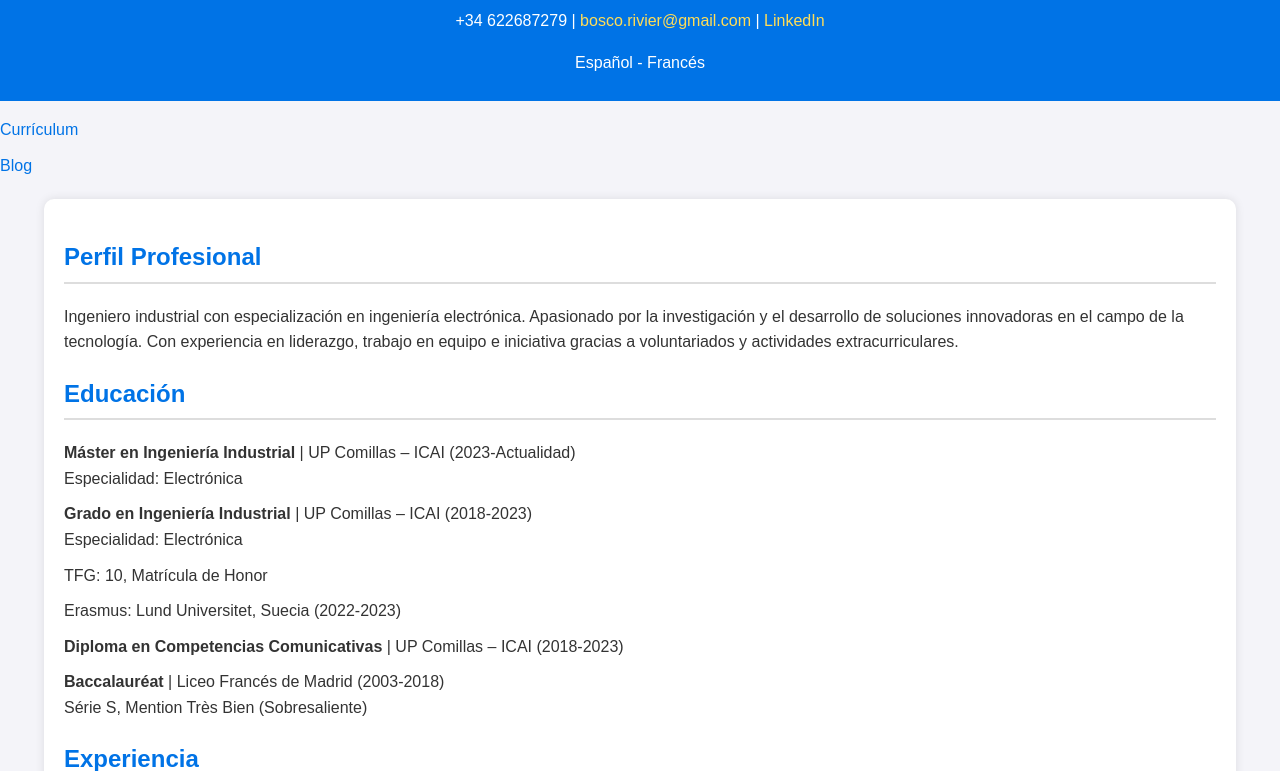
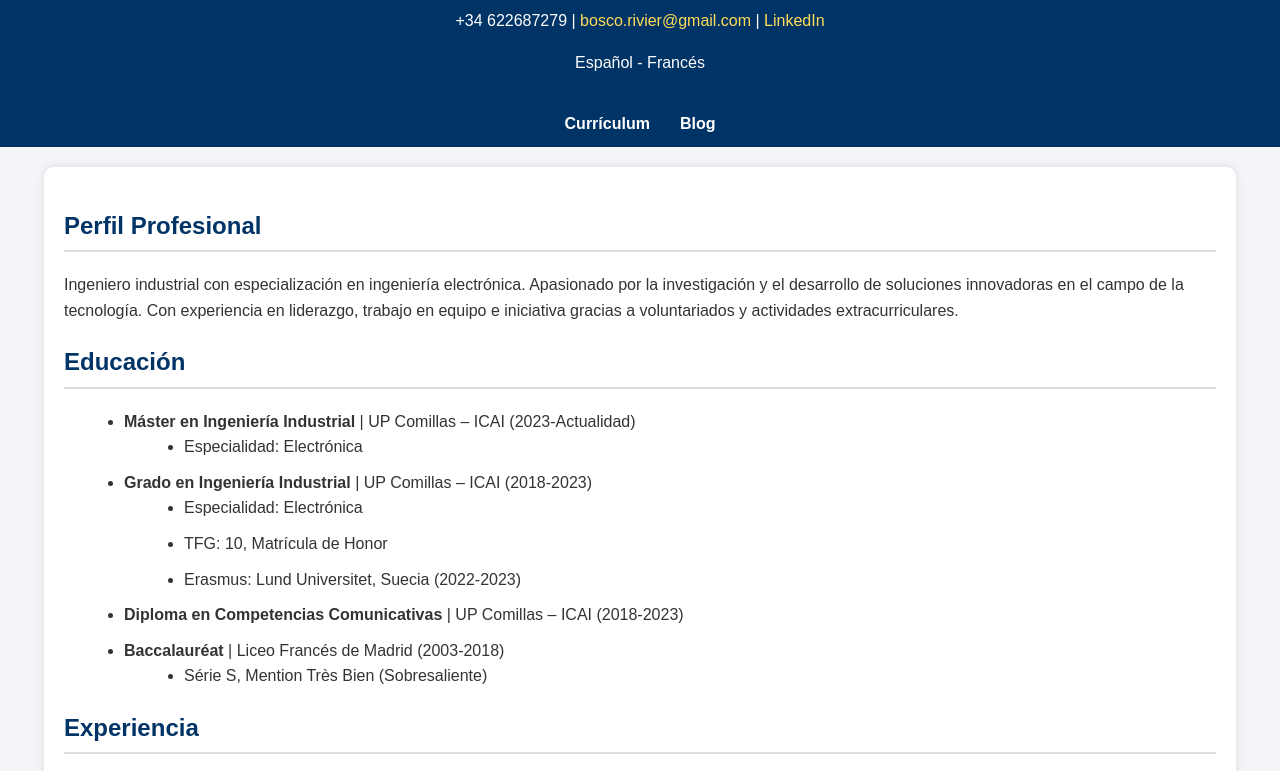
Before and after one commit to BoscoRivierJulien/BoscoRivierJulien.github.io, a plain HTML site: page index.html in a window 1280 px wide. Shown: the part 69-840 px from the top of the page. Drawn offline with Linux system fonts and the light colour scheme.

Commit message:
Update styles.css

```diff
--- a/styles.css
+++ b/styles.css
@@ -9,7 +9,7 @@ body {
 }
 
 header {
-    background: #0073e6;
+    background: #003366; /* Color azul más oscuro */
     color: #fff;
     padding: 10px 0;
     text-align: center;
@@ -24,6 +24,34 @@ header p a {
     text-decoration: none;
 }
 
+nav {
+    background: #003366; /* Color azul más oscuro */
+    padding: 10px 0;
+    text-align: center;
+}
+
+nav ul {
+    list-style: none;
+    margin: 0;
+    padding: 0;
+    display: flex;
+    justify-content: center;
+}
+
+nav ul li {
+    margin: 0 15px;
+}
+
+nav ul li a {
+    color: #fff;
+    text-decoration: none;
+    font-weight: bold;
+}
+
+nav ul li a:hover {
+    text-decoration: underline;
+}
+
 /* Main Content */
 main {
     width: 90%;
@@ -35,14 +63,14 @@ main {
 }
 
 h2 {
-    color: #0073e6;
+    color: #003366; /* Color azul más oscuro */
     border-bottom: 2px solid #ddd;
     padding-bottom: 5px;
 }
 
 ul {
-    list-style: none;
-    padding: 0;
+    list-style: disc; /* Añadidos bullet points */
+    margin-left: 20px;
 }
 
 ul li {
@@ -51,7 +79,7 @@ ul li {
 
 /* Links */
 a {
-    color: #0073e6;
+    color: #003366; /* Color azul más oscuro */
     text-decoration: none;
 }
 
```
